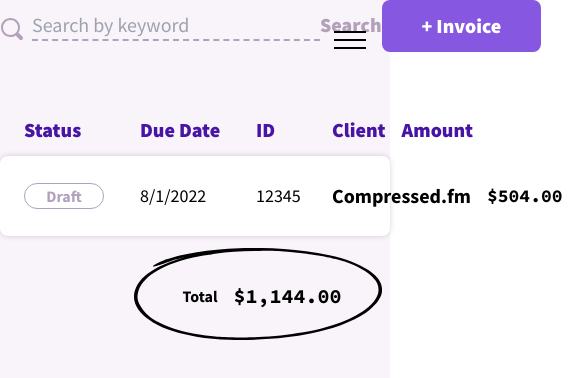
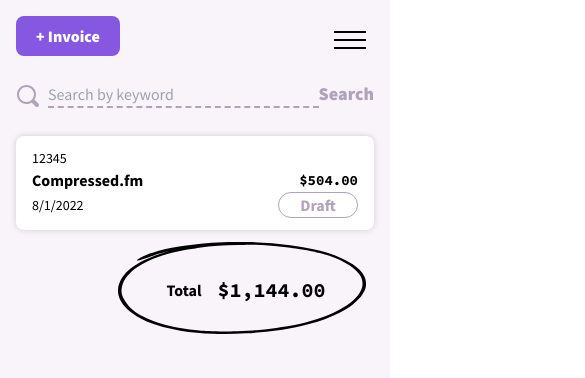
Before and after one commit to rustkas/dollarholler, a SvelteKit app: page /invoices in a window 390 px wide. Shown: the top 378 px of the page, 585 px wide, since content can reach past the window. Built offline with nearby package versions, Linux system fonts and the light colour scheme.

Commit message:
Responsive Invoice List

```diff
--- a/src/app.css
+++ b/src/app.css
@@ -17,7 +17,7 @@
 
 @layer components {
   .invoice-table {
-    @apply  grid grid-cols-invoiceTable gap-4 px-6 mb-3 w-full
+    @apply  grid grid-cols-invoiceTableMobile lg:grid-cols-invoiceTable gap-x-4 px-4 lg:px-6 mb-3 w-full
   }
 }
 
--- a/src/lib/components/Search.svelte
+++ b/src/lib/components/Search.svelte
@@ -1,17 +1,14 @@
 <script lang="ts">
-  import Search from "$lib/components/Icons/Search.svelte";
+  import Search from '$lib/components/Icons/Search.svelte';
 </script>
 
 <div class="relative flex w-full items-baseline">
-  <div class="mr-2 mt-auto text-pastelPurple "><Search /></div>
-
+  <div class="mr-2 mt-auto text-pastelPurple"><Search /></div>
   <input
     type="text"
     name="search"
     placeholder="Search by keyword"
-    class="w-72 border-b-2 border-dashed border-b-pastelPurple bg-transparent font-sansSerif text-xl text-black outline-none focus:border-solid focus:border-b-lavenderIndigo"
+    class="w-full border-b-2 border-dashed border-b-pastelPurple bg-transparent font-sansSerif text-base text-black outline-none focus:border-solid focus:border-b-lavenderIndigo md:w-[14rem] lg:w-72 lg:text-xl"
   />
-  <button class="font-sansSerif text-xl font-black text-pastelPurple"
-    >Search</button
-  >
+  <button class="font-sansSerif text-lg font-black text-pastelPurple lg:text-xl">Search</button>
 </div>
--- a/src/lib/components/Tag.svelte
+++ b/src/lib/components/Tag.svelte
@@ -1,9 +1,10 @@
 <script lang="ts">
   export let label: 'draft' | 'sent' | 'current' | 'late' | 'paid' = 'draft';
+  export let className = '';
 </script>
 
 <div
-  class="text-md w-20 rounded-full border-1 text-center font-bold capitalize"
+class={`text-md w-20 rounded-full border-1 text-center font-bold capitalize ${className}`}
   class:inverted={label === 'draft'}
   class:success={label === 'sent' || label === 'current'}
   class:alert={label === 'late'}
--- a/src/routes/(dashboard)/+layout.svelte
+++ b/src/routes/(dashboard)/+layout.svelte
@@ -1,11 +1,10 @@
 <script lang="ts">
-  import Navbar from "$lib/components/Navbar.svelte";
+  import Navbar from '$lib/components/Navbar.svelte';
 </script>
 
-<div class="grid grid-cols-12 md:gap-x-16 bg-whisper min-h-screen">
+<div class="grid min-h-screen grid-cols-12 bg-whisper md:gap-x-16">
   <Navbar />
-  <main class="col-span-12 md:col-span-8 md:pt-10">
-    <slot />
+  <main class="col-span-12 px-4 pt-4 md:col-span-8 md:pt-10">
+    <slot><!-- optional fallback --></slot>
   </main>
-
 </div>
--- a/src/routes/(dashboard)/invoices/+page.svelte
+++ b/src/routes/(dashboard)/invoices/+page.svelte
@@ -11,21 +11,21 @@
   <title>Invoices | The Dollar Holler</title>
 </svelte:head>
 
-<div class="mb-16 flex items-center justify-between">
+<div class="md:gap-7-4 mb-7 flex flex-col-reverse items-start justify-between gap-y-6 md:flex-row md:items-center lg:mb-16">
   <!-- search field -->
   <Search />
 
   <!-- new invoice button -->
 
   <div>
-    <button class="relative translate-y-0 whitespace-nowrap rounded-lg bg-lavenderIndigo px-10 py-3 font-sansSerif text-xl font-black text-white shadow-colored transition-all hover:-translate-y-2 hover:shadow-coloredHover">+ Invoice</button>
+    <button class="relative translate-y-0 whitespace-nowrap rounded-lg bg-lavenderIndigo px-5 py-2 font-sansSerif text-base font-black text-white shadow-colored transition-all hover:-translate-y-2 hover:shadow-coloredHover lg:px-10 lg:py-3 lg:text-xl">+ Invoice</button>
   </div>
 </div>
 
 <!-- list of invoices -->
 <div>
   <!-- header -->
-  <div class="table-header invoice-table text-daisyBush">
+  <div class="table-header invoice-table hidden text-daisyBush lg:grid">
     <h3>Status</h3>
     <h3>Due Date</h3>
     <h3>ID</h3>
@@ -37,18 +37,20 @@
   </div>
 
   <!-- invoices -->
-  <div class="invoice-table items-center rounded-lg bg-white py-6 shadow-tableRow">
-    <div><Tag label="draft" /></div>
-    <div class="text-lg">8/1/2022</div>
-    <div class="text-lg">12345</div>
-    <div class="text-xl font-bold">Compressed.fm</div>
-    <div class="text-lg font-mono font-bold">$504.00</div>
-    <div class="center text-lg">
-      <a href="#" class="text-pastelPurple hover:text-daisyBush"><View /></a>
-    </div>
-    <div class="center text-lg">
-      <button class=" text-pastelPurple hover:text-daisyBush"><ThreeDots /></button>
-    </div>
+  <div
+  class="invoice-table invoice-row items-center rounded-lg bg-white py-3 shadow-tableRow lg:py-6"
+>
+  <div class="status"><Tag className="ml-auto lg:ml-0" label="draft" /></div>
+  <div class="dueDate text-sm lg:text-lg">8/1/2022</div>
+  <div class="invoiceNumber text-sm lg:text-lg">12345</div>
+  <div class="clientName text-base font-bold lg:text-xl">Compressed.fm</div>
+  <div class="amount text-right font-mono text-sm font-bold lg:text-lg">$504.00</div>
+  <div class="center viewButton hidden text-sm lg:block lg:text-lg">
+    <a href="#" class="text-pastelPurple hover:text-daisyBush"><View /></a>
+  </div>
+  <div class="center moreButton hidden text-sm lg:block lg:text-lg">
+    <button class=" text-pastelPurple hover:text-daisyBush"><ThreeDots /></button>
+  </div>
   </div>
 </div>
 
@@ -58,4 +60,40 @@
   .table-header h3 {
     @apply text-xl font-black leading-snug;
   }
+
+  .invoice-row {
+    grid-template-areas:
+      'invoiceNumber invoiceNumber'
+      'clientName amount'
+      'dueDate status';
+  }
+
+  @media (min-width: 1024px) {
+    .invoice-row {
+      grid-template-areas: 'status dueDate invoiceNumber clientName amount viewButton moreButton';
+    }
+  }
+
+  .invoice-row .status {
+    grid-area: status;
+  }
+  .invoice-row .dueDate {
+    grid-area: dueDate;
+  }
+  .invoice-row .invoiceNumber {
+    grid-area: invoiceNumber;
+  }
+  .invoice-row .clientName {
+    grid-area: clientName;
+  }
+  .invoice-row .amount {
+    grid-area: amount;
+  }
+  .invoice-row .viewButton {
+    grid-area: viewButton;
+  }
+  .invoice-row .moreButton {
+    grid-area: moreButton;
+  }
+
 </style>
--- a/tailwind.config.cjs
+++ b/tailwind.config.cjs
@@ -37,7 +37,8 @@ module.exports = {
         fog: '#decaec',
       },
       gridTemplateColumns: {
-        'invoiceTable': '100px 100px 60px 1fr 116px 32px 32px'
+        'invoiceTable': '100px 100px 60px 1fr 116px 32px 32px',
+        'invoiceTableMobile': "1fr 90px"
       },
       zIndex: {
         navBarToggle: 91,
```
